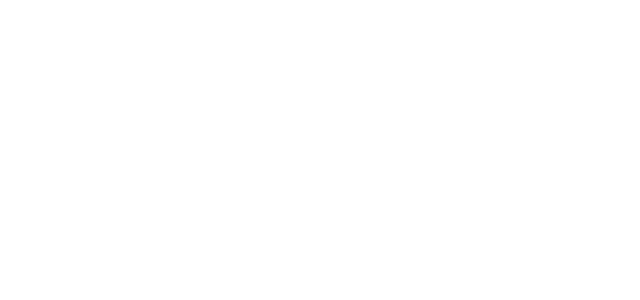
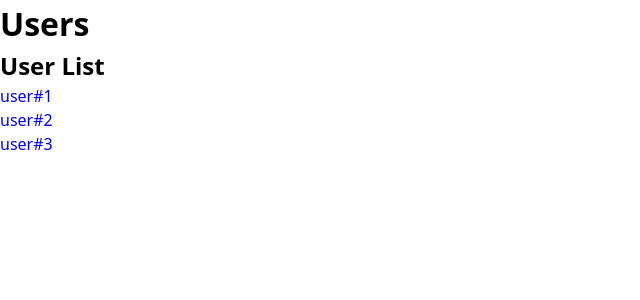
Before and after one commit to kdh-92/Tiggle, a React app in the folder frontend/tiggle/: page /users in a window 1280 px wide. Before the commit this address had no page. Shown: the top 300 px of the page, without its empty margins (0-640 px from the left). Built offline with nearby package versions, Linux system fonts and the light colour scheme; a web font is replaced by a local one.

Commit message:
feat: 라우팅 관련 설정 수정 및 샘플 컴포넌트 추가

```diff
--- a/frontend/tiggle/package.json
+++ b/frontend/tiggle/package.json
@@ -53,6 +53,7 @@
     "eslint-import-resolver-typescript": "^3.5.5",
     "eslint-plugin-import": "^2.28.0",
     "eslint-plugin-prettier": "^5.0.0",
+    "html-loader": "^4.2.0",
     "html-webpack-plugin": "^5.5.3",
     "install": "^0.13.0",
     "npm": "^9.7.1",
--- a/frontend/tiggle/src/Router.tsx
+++ b/frontend/tiggle/src/Router.tsx
@@ -1,11 +1,32 @@
 import { Routes, Route } from "react-router-dom";
 
 import Main from "./pages/Main";
+import Sample from "./pages/Sample";
+import Users from "./pages/User";
+import UserDetail from "./pages/User/UserDetail";
+
+const usersData = [
+  {
+    id: "1",
+    name: "user#1",
+  },
+  {
+    id: "2",
+    name: "user#2",
+  },
+  {
+    id: "3",
+    name: "user#3",
+  },
+];
 
 export default function Router() {
   return (
     <Routes>
       <Route path="/" element={<Main />} />
+      <Route path="/sample" element={<Sample />} />
+      <Route path="/users" element={<Users data={usersData} />} />
+      <Route path="/users/:id" element={<UserDetail />} />
     </Routes>
   );
 }
--- a/frontend/tiggle/src/components/molecules/ContentSection.tsx
+++ b/frontend/tiggle/src/components/molecules/ContentSection.tsx
@@ -1,7 +1,9 @@
+import { Link } from "react-router-dom";
+
 export default function ContentSection() {
   return (
     <div>
-      여기 이제 내용 들어갈 것 여기 이제 내용 들어갈 것 여기 이제 내용 들어갈 것
+      <Link to={"/sample"}>sample</Link>
     </div>
   );
 }
--- /dev/null
+++ b/frontend/tiggle/src/pages/Sample.tsx
@@ -0,0 +1,11 @@
+import { Link } from "react-router-dom";
+
+const Sample = () => {
+  return (
+    <div>
+      <Link to={"/users"}>users</Link>
+    </div>
+  );
+};
+
+export default Sample;
--- /dev/null
+++ b/frontend/tiggle/src/pages/Sample2.tsx
@@ -0,0 +1,5 @@
+const Sample2 = () => {
+  return <div>sample2</div>;
+};
+
+export default Sample2;
--- /dev/null
+++ b/frontend/tiggle/src/pages/User/UserDetail.tsx
@@ -0,0 +1,15 @@
+import React from "react";
+import { useParams } from "react-router";
+
+function UserDetail() {
+  const { id } = useParams();
+
+  return (
+    <>
+      <h2>User Detail</h2>
+      <span>user {id}</span>
+    </>
+  );
+}
+
+export default UserDetail;
--- /dev/null
+++ b/frontend/tiggle/src/pages/User/UserList.tsx
@@ -0,0 +1,26 @@
+import React from "react";
+import { Link } from "react-router-dom";
+
+type UsersProps = {
+  data: {
+    id: string;
+    name: string;
+  }[];
+};
+
+function UserList({ data }: UsersProps) {
+  return (
+    <>
+      <h2>User List</h2>
+      <ul>
+        {data.map(({ id, name }) => (
+          <li key={id}>
+            <Link to={`/users/${id}`}>{name}</Link>
+          </li>
+        ))}
+      </ul>
+    </>
+  );
+}
+
+export default UserList;
--- /dev/null
+++ b/frontend/tiggle/src/pages/User/index.tsx
@@ -0,0 +1,21 @@
+import React from "react";
+
+import UserList from "./UserList";
+
+type UsersProps = {
+  data: {
+    id: string;
+    name: string;
+  }[];
+};
+
+function Users({ data }: UsersProps) {
+  return (
+    <>
+      <h1>Users</h1>
+      <UserList data={data} />
+    </>
+  );
+}
+
+export default Users;
--- a/frontend/tiggle/tsconfig.json
+++ b/frontend/tiggle/tsconfig.json
@@ -10,6 +10,7 @@
     "allowJs": true,
     "moduleResolution": "node",
     "allowSyntheticDefaultImports": true,
+    "resolveJsonModule": true,
     "esModuleInterop": true,
     "baseUrl": ".",
     "paths": {
--- a/frontend/tiggle/webpack.config.dev.js
+++ b/frontend/tiggle/webpack.config.dev.js
@@ -1,11 +1,18 @@
+const path = require("path");
+
+const webpack = require("webpack");
+const { merge } = require("webpack-merge");
+
 const baseConfig = require("./webpack.config");
-const { merge } = require("webpack-merge");
-const webpack = require("webpack");
 
 module.exports = merge(baseConfig, {
   mode: "development",
   devServer: {
+    host: "localhost",
     port: 3000,
+    historyApiFallback: true,
+    open: true,
+    static: path.join(__dirname, "public"),
   },
   plugins: [
     new webpack.DefinePlugin({
--- a/frontend/tiggle/webpack.config.js
+++ b/frontend/tiggle/webpack.config.js
@@ -1,19 +1,25 @@
+const path = require("path");
+
 const dotenv = require("dotenv");
 const HtmlWebpackPlugin = require("html-webpack-plugin");
-const path = require("path");
 
 dotenv.config();
 
 module.exports = {
   entry: "./src/index.tsx",
+  output: {
+    filename: "bundle.[hash].js",
+    path: path.resolve(__dirname, "dist"),
+  },
   devtool: "source-map",
   module: {
     rules: [
       {
         test: /\.js$/,
         exclude: /node_module/,
-        use: {
-          loader: "babel-loader",
+        loader: "babel-loader",
+        options: {
+          presets: ["@babel/preset-env", "@babel/preset-react"], // 로더 preset
         },
       },
       {
@@ -31,6 +37,17 @@
         test: /\.svg$/,
         use: ["@svgr/webpack"],
       },
+      {
+        test: /\.html$/,
+        use: [
+          {
+            loader: "html-loader",
+            options: {
+              minimize: true,
+            },
+          },
+        ],
+      },
     ],
   },
   resolve: {
```
Also changed, not shown: frontend/tiggle/src/pages/User/data.json (added, +16 -0 lines), 1 other file (tests, documents, lock files or other folders).
